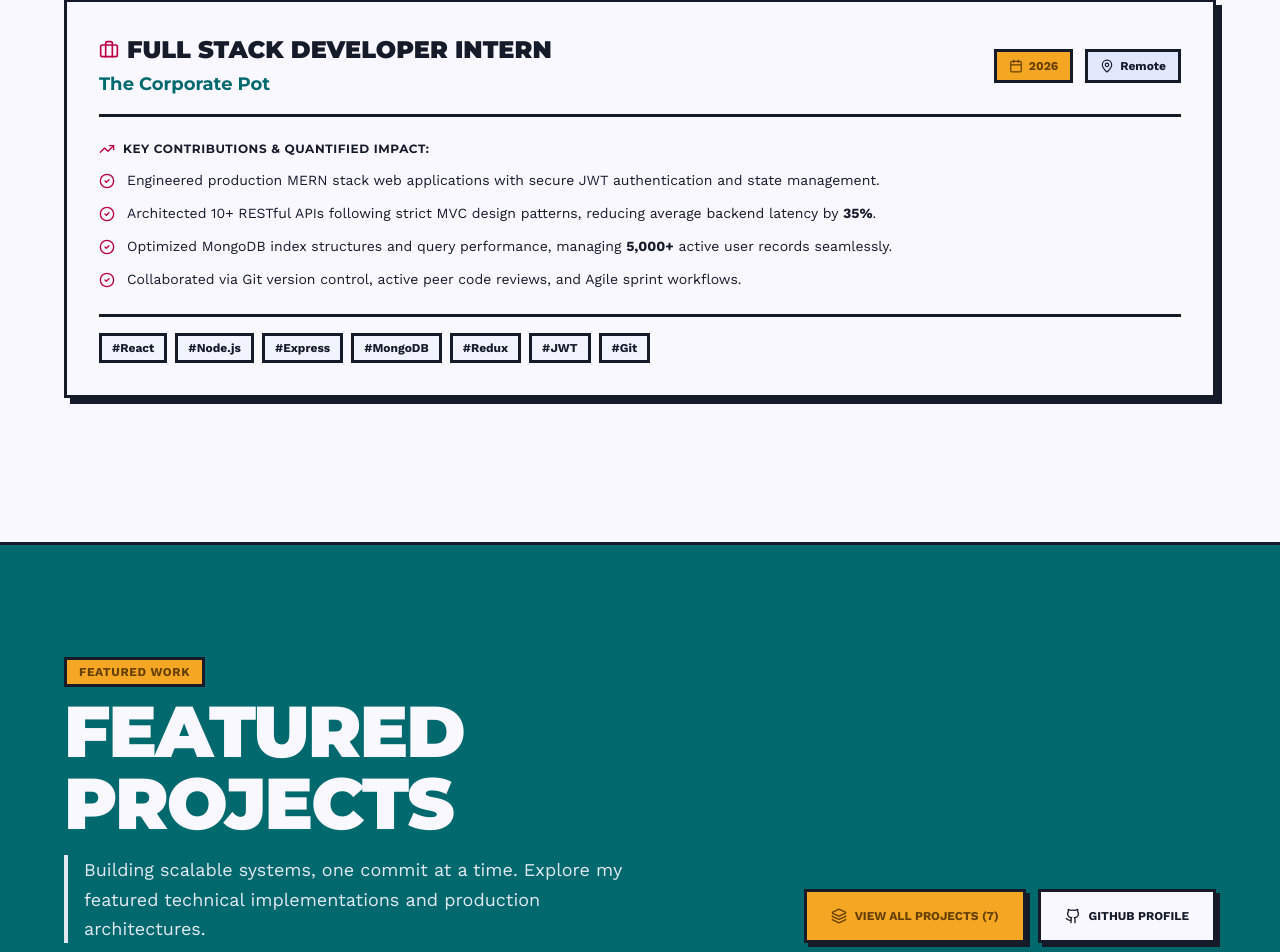
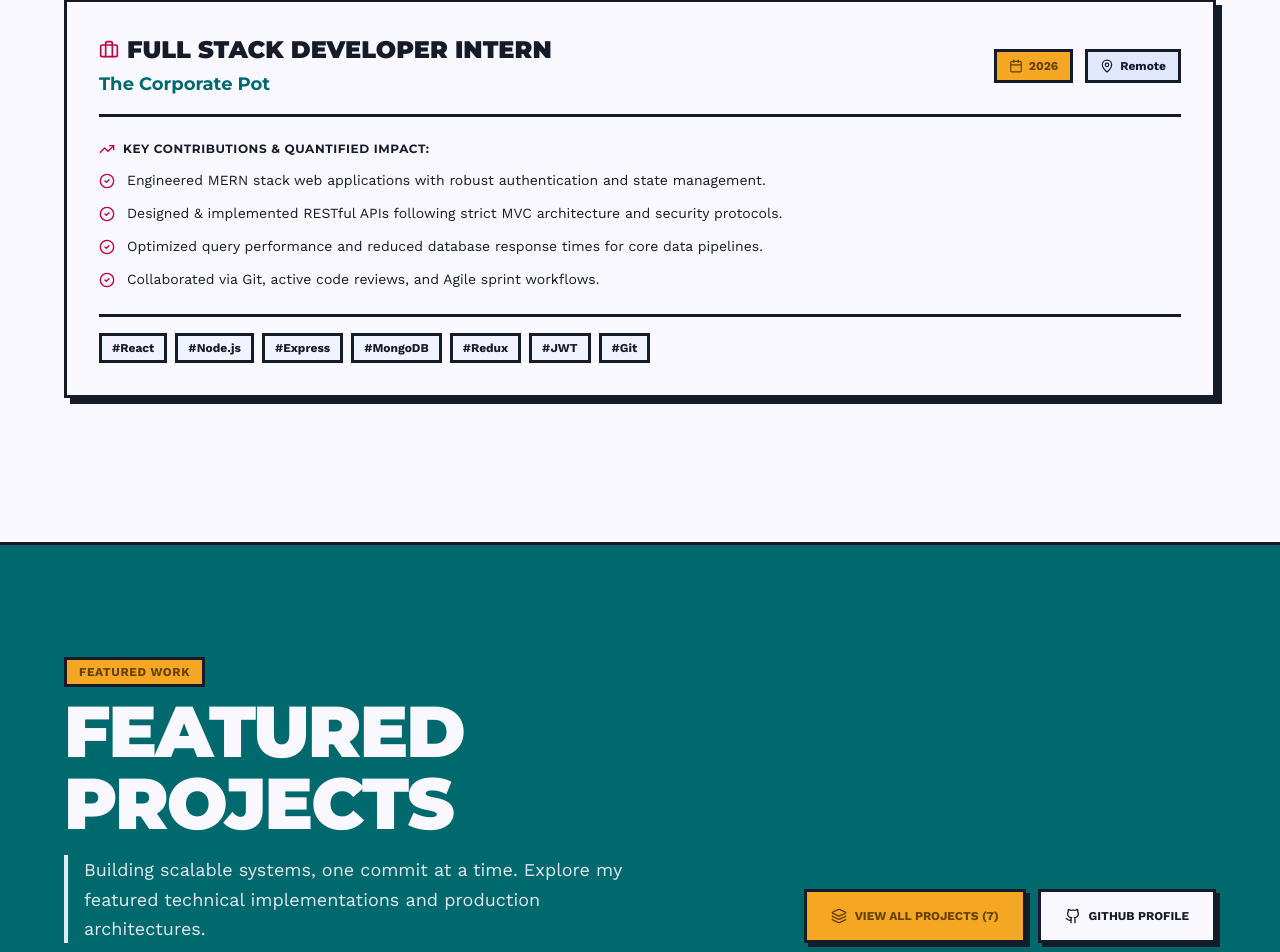
Before and after one commit to satyapradip/satyapradip.dev, a Next.js app in the folder frontend/: page / in a window 1280 px wide. Shown: the part 2876-3828 px from the top of the page. Built offline with nearby package versions, Linux system fonts and the light colour scheme.

Commit message:
fix(ui): add optional chaining and render dynamic highlights in Experience & Projects

```diff
--- a/frontend/src/components/sections/Experience.tsx
+++ b/frontend/src/components/sections/Experience.tsx
@@ -57,37 +57,21 @@ export function Experience() {
                   <TrendingUp className="h-4 w-4 text-tertiary" /> KEY CONTRIBUTIONS & QUANTIFIED IMPACT:
                 </h5>
                 <ul className="space-y-2.5">
-                  <li className="flex items-start gap-3">
-                    <CheckCircle2 className="h-4 w-4 text-tertiary shrink-0 mt-1" />
-                    <span className="font-sans text-sm text-on-surface leading-relaxed">
-                      Engineered production MERN stack web applications with secure JWT authentication and state management.
-                    </span>
-                  </li>
-                  <li className="flex items-start gap-3">
-                    <CheckCircle2 className="h-4 w-4 text-tertiary shrink-0 mt-1" />
-                    <span className="font-sans text-sm text-on-surface leading-relaxed">
-                      Architected 10+ RESTful APIs following strict MVC design patterns, reducing average backend latency by <strong>35%</strong>.
-                    </span>
-                  </li>
-                  <li className="flex items-start gap-3">
-                    <CheckCircle2 className="h-4 w-4 text-tertiary shrink-0 mt-1" />
-                    <span className="font-sans text-sm text-on-surface leading-relaxed">
-                      Optimized MongoDB index structures and query performance, managing <strong>5,000+</strong> active user records seamlessly.
-                    </span>
-                  </li>
-                  <li className="flex items-start gap-3">
-                    <CheckCircle2 className="h-4 w-4 text-tertiary shrink-0 mt-1" />
-                    <span className="font-sans text-sm text-on-surface leading-relaxed">
-                      Collaborated via Git version control, active peer code reviews, and Agile sprint workflows.
-                    </span>
-                  </li>
+                  {item.highlights?.map((highlight, hIndex) => (
+                    <li key={hIndex} className="flex items-start gap-3">
+                      <CheckCircle2 className="h-4 w-4 text-tertiary shrink-0 mt-1" />
+                      <span className="font-sans text-sm text-on-surface leading-relaxed">
+                        {highlight}
+                      </span>
+                    </li>
+                  ))}
                 </ul>
               </div>
 
               {/* Tech Stack Badges & Action Button */}
               <div className="flex flex-wrap items-center justify-between gap-4 border-t-3 border-on-surface pt-4">
                 <div className="flex flex-wrap gap-2">
-                  {item.techStack.map((tech) => (
+                  {item.techStack?.map((tech) => (
                     <span
                       key={tech}
                       className="font-sans text-xs font-bold bg-surface-container-low text-on-surface px-2.5 py-1 brutalist-border"
--- a/frontend/src/components/sections/Projects.tsx
+++ b/frontend/src/components/sections/Projects.tsx
@@ -84,7 +84,7 @@ export function Projects() {
 
               {/* Tech Stack Pills */}
               <div className="flex flex-wrap gap-2 mb-6">
-                {project1.techStack.map((tech) => (
+                {project1.techStack?.map((tech) => (
                   <span
                     key={tech}
                     className="font-sans text-xs font-bold bg-surface text-on-surface px-3 py-1 brutalist-border"
@@ -100,7 +100,7 @@ export function Projects() {
                   KEY HIGHLIGHTS:
                 </h4>
                 <ul className="space-y-1">
-                  {project1.features.slice(0, 3).map((f, i) => (
+                  {project1.features?.slice(0, 3).map((f, i) => (
                     <li key={i} className="flex items-center gap-2 text-xs font-semibold text-on-surface">
                       <CheckCircle2 className="h-3.5 w-3.5 text-on-surface shrink-0" />
                       <span>{f}</span>
@@ -159,7 +159,7 @@ export function Projects() {
 
               {/* Tech Stack Pills */}
               <div className="flex flex-wrap gap-2 mb-6">
-                {project2.techStack.map((tech) => (
+                {project2.techStack?.map((tech) => (
                   <span
                     key={tech}
                     className="font-sans text-xs font-bold bg-surface text-on-surface px-3 py-1 brutalist-border"
@@ -175,7 +175,7 @@ export function Projects() {
                   KEY HIGHLIGHTS:
                 </h4>
                 <ul className="space-y-1">
-                  {project2.features.slice(0, 3).map((f, i) => (
+                  {project2.features?.slice(0, 3).map((f, i) => (
                     <li key={i} className="flex items-center gap-2 text-xs font-semibold text-on-surface">
                       <CheckCircle2 className="h-3.5 w-3.5 text-on-surface shrink-0" />
                       <span>{f}</span>
```
